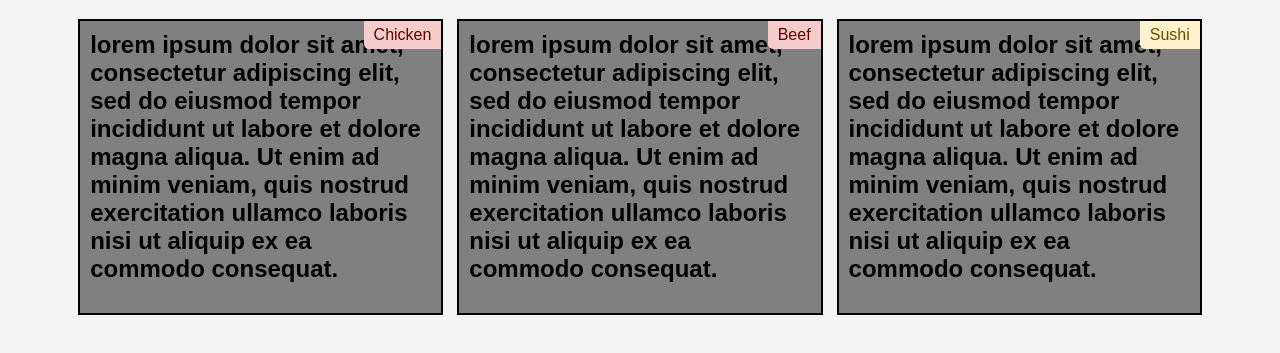
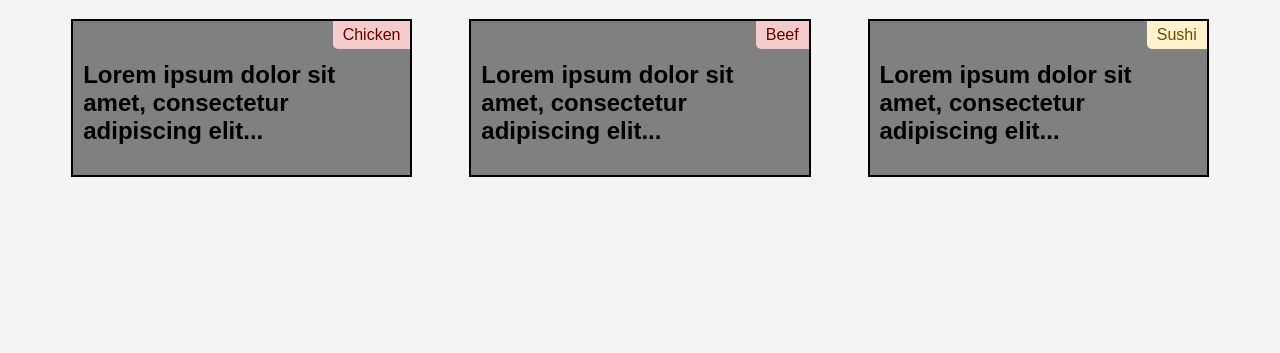
Before and after one commit to Sanjayram3269/module2-solution, a plain HTML site: page index.html in a window 1280 px wide. Shown: the part 89-442 px from the top of the page. Drawn offline with Linux system fonts and the light colour scheme.

Commit message:
Update index.html

```diff
--- a/index.html
+++ b/index.html
@@ -9,30 +9,34 @@
       font-family: Arial, sans-serif;
       background-color: #f4f4f4;
     }
+
     .container {
       width: 90%;
       margin: auto;
       padding: 20px;
     }
+
     h1 {
       text-align: center;
       font-weight: bold;
     }
+
     .menu {
       display: flex;
-    justify-content: space-around;
-    margin-top: 20px;
+      flex-wrap: wrap;
+      justify-content: space-between;
     }
+
     .item {
       background-color: gray;
-    width: 30%;
+      border: 2px solid black;
       padding: 10px;
-    border: 2px solid black;
       position: relative;
+      box-sizing: border-box;
+      margin-bottom: 20px;
+      width: 100%;
     }
-  .item h2 {
-    margin-top: 0;
-  }
+
     .label {
       position: absolute;
       top: 0;
@@ -40,17 +44,31 @@
       padding: 5px 10px;
       border-radius: 0 0 0 5px;
     }
+
     .label.chicken {
       background-color: #f4cccc;
       color: #660000;
     }
+
     .label.beef {
       background-color: #f4cccc;
       color: #660000;
     }
+
     .label.sushi {
       background-color: #fff2cc;
       color: #664d00;
+    }
+
+    .item h2 {
+      margin-top: 30px;
+    }
+
+    /* ✅ Media query for desktop layout */
+    @media (min-width: 992px) {
+      .item {
+        width: 30%;
+      }
     }
   </style>
 </head>
@@ -60,15 +78,15 @@
     <div class="menu">
       <div class="item">
         <div class="label chicken">Chicken</div>
-      <h2>lorem ipsum dolor sit amet, consectetur adipiscing elit, sed do eiusmod tempor incididunt ut labore et dolore magna aliqua. Ut enim ad minim veniam, quis nostrud exercitation ullamco laboris nisi ut aliquip ex ea commodo consequat.</h2>
+        <h2>Lorem ipsum dolor sit amet, consectetur adipiscing elit...</h2>
       </div>
       <div class="item">
         <div class="label beef">Beef</div>
-      <h2>lorem ipsum dolor sit amet, consectetur adipiscing elit, sed do eiusmod tempor incididunt ut labore et dolore magna aliqua. Ut enim ad minim veniam, quis nostrud exercitation ullamco laboris nisi ut aliquip ex ea commodo consequat.</h2>
+        <h2>Lorem ipsum dolor sit amet, consectetur adipiscing elit...</h2>
       </div>
       <div class="item">
         <div class="label sushi">Sushi</div>
-      <h2>lorem ipsum dolor sit amet, consectetur adipiscing elit, sed do eiusmod tempor incididunt ut labore et dolore magna aliqua. Ut enim ad minim veniam, quis nostrud exercitation ullamco laboris nisi ut aliquip ex ea commodo consequat.</h2>
+        <h2>Lorem ipsum dolor sit amet, consectetur adipiscing elit...</h2>
       </div>
     </div>
   </div>
```
Lines whose indentation alone changed are shown as unchanged.
